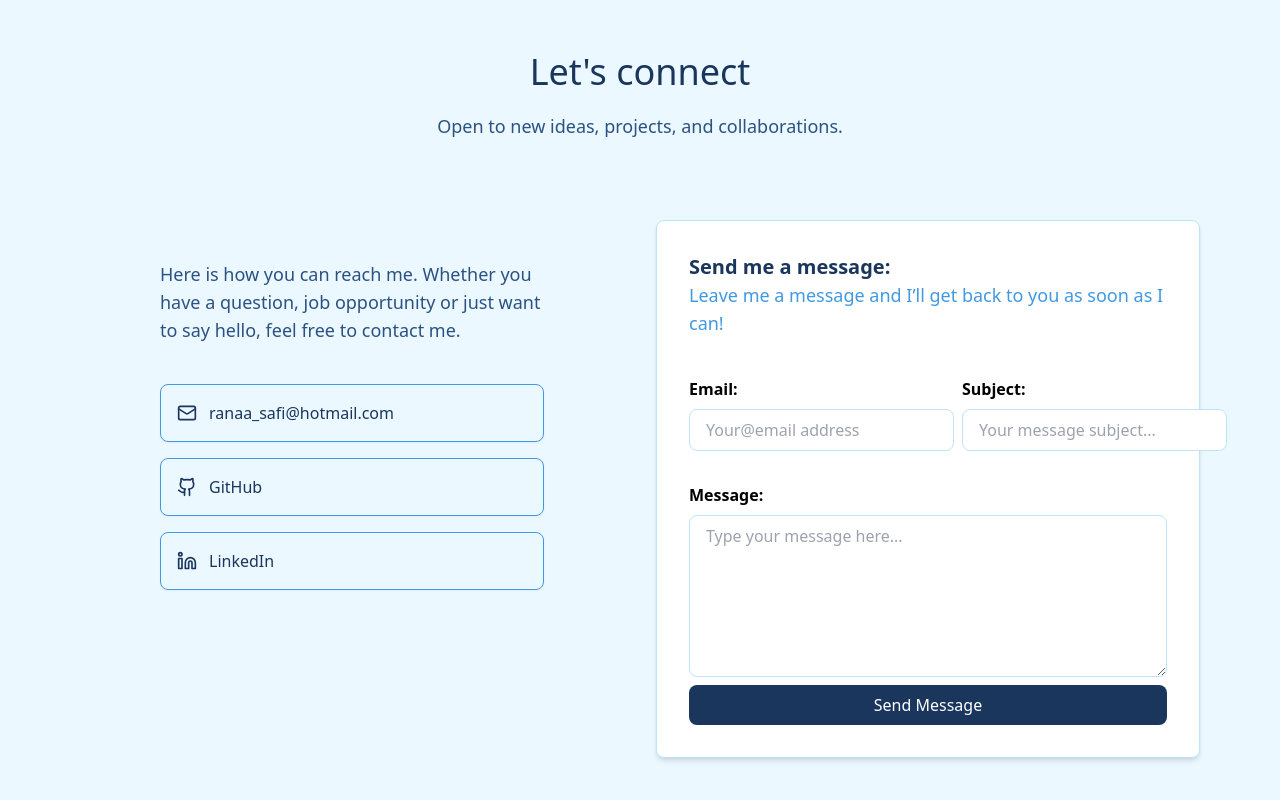
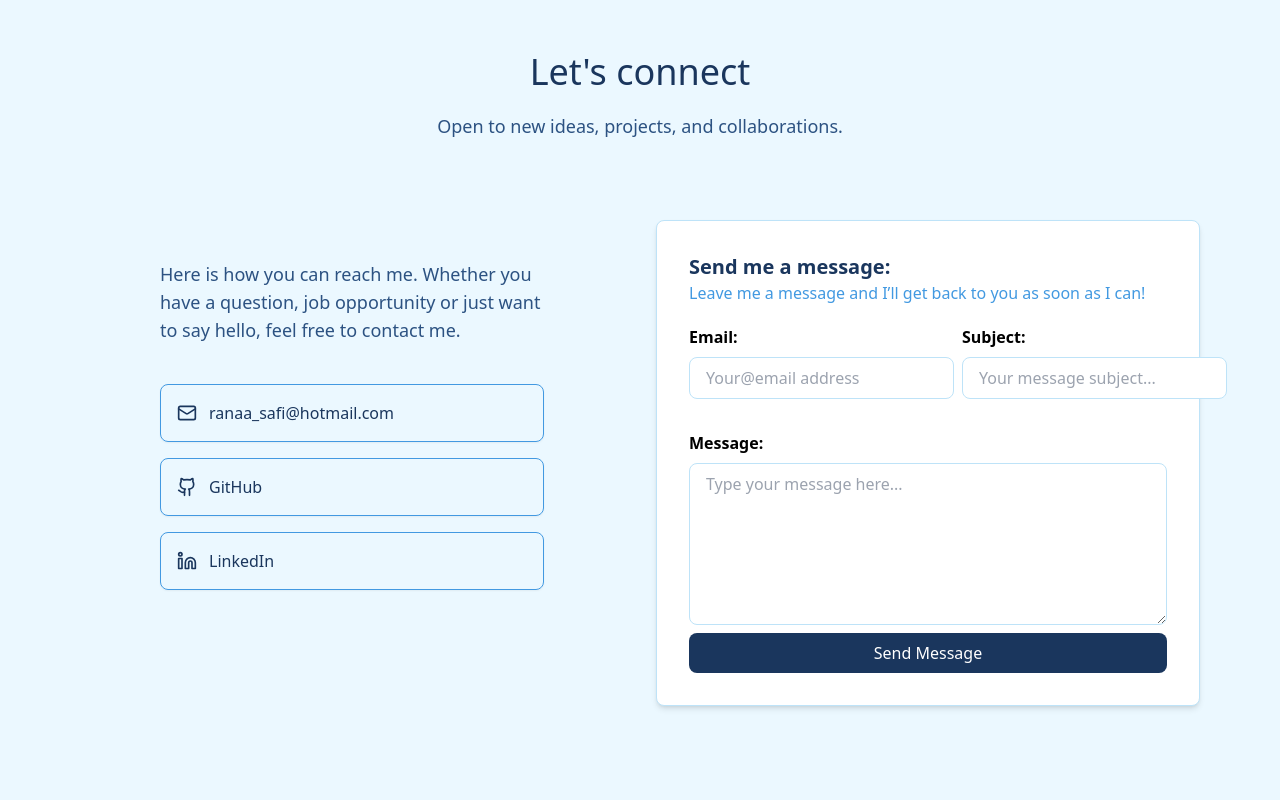
Before and after one commit to ranaaaa1234/ranasportfolionew, a React (Vite) app: page / in a window 1280 px wide. Shown: the part 4382-5182 px from the top of the page. Built offline with nearby package versions, Linux system fonts and the light colour scheme.

Commit message:
changed small details

```diff
--- a/src/components/Contact.tsx
+++ b/src/components/Contact.tsx
@@ -90,7 +90,7 @@ function Contact() {
             <h4 className="text-blue-900 xs:text-lg sm:text-xl font-semibold">
               Send me a message:
             </h4>
-            <p className="xs:mb-5 sm:mb-10 text-blue-400 xs:text-md sm:text-lg">
+            <p className="mb-5 text-blue-400 text-md">
               Leave me a message and I’ll get back to you as soon as I can!
             </p>
             {message && (
--- a/src/components/Projects.tsx
+++ b/src/components/Projects.tsx
@@ -97,7 +97,7 @@ function Projects() {
                   {project.tech.map((tech) => (
                     <li
                       key={tech}
-                      className="bg-blue-50 px-2 py-1 rounded-md border-blue-100 border hover:opacity-70"
+                      className="bg-blue-50 px-2 py-1 rounded-md border-blue-100 border hover:opacity-90"
                     >
                       {tech}
                     </li>
```
